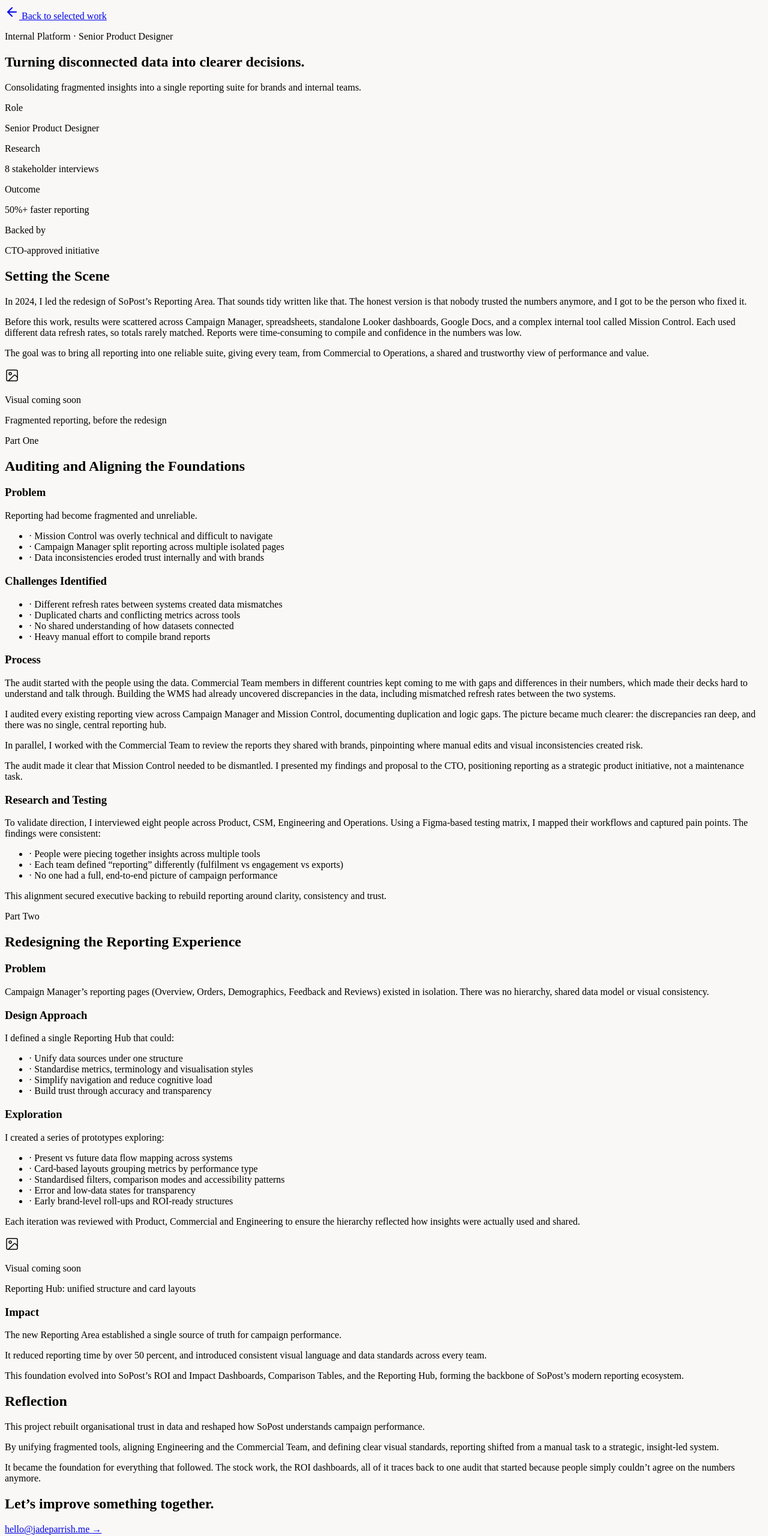
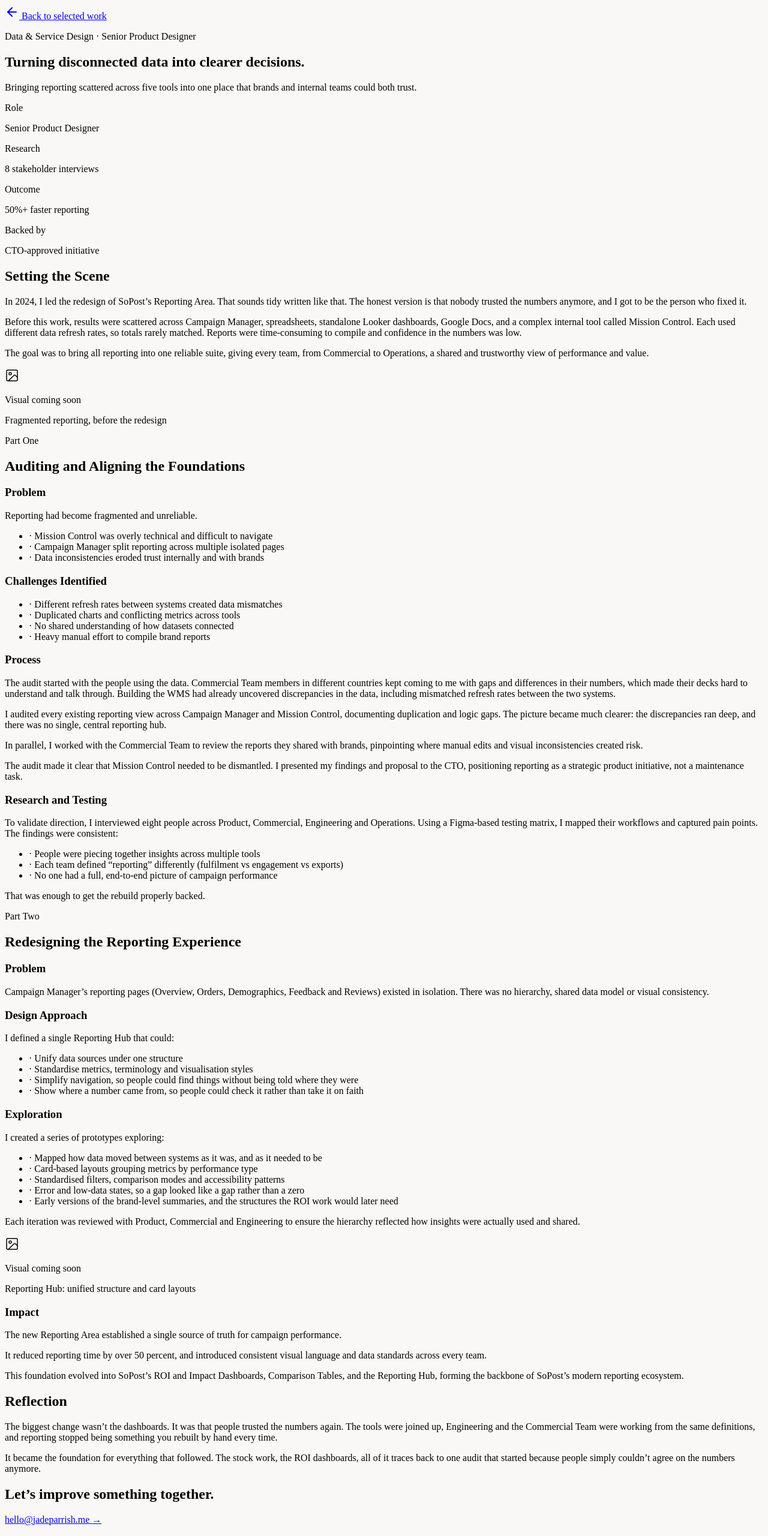
Before and after one commit to jadeparrish/portfolio, a Next.js app: page /work/reporting in a window 1280 px wide. Shown: the top 2561 px of the page at 60% size. Built offline with nearby package versions, Linux system fonts and the light colour scheme.

Commit message:
Update page.js

```diff
--- a/app/work/reporting/page.js
+++ b/app/work/reporting/page.js
@@ -54,14 +54,14 @@
         {/* Title */}
         <section className="pb-8 border-b border-neutral-200/80">
           <p className="text-[11px] uppercase tracking-[0.2em] font-medium text-neutral-600 mb-4">
-            Internal Platform &middot; Senior Product Designer
+            Data &amp; Service Design &middot; Senior Product Designer
           </p>
           <h1 className="text-3xl sm:text-4xl lg:text-5xl font-serif font-normal leading-[1.15] tracking-tight text-neutral-900 mb-6">
             Turning disconnected data into clearer decisions.
           </h1>
           <p className="text-neutral-600 text-lg sm:text-xl leading-[1.6] max-w-xl">
-            Consolidating fragmented insights into a single reporting suite for brands
-            and internal teams.
+            Bringing reporting scattered across five tools into one place that brands
+            and internal teams could both trust.
           </p>
         </section>
 
@@ -178,7 +178,7 @@
             <div>
               <SubLabel>Research and Testing</SubLabel>
               <p className="text-neutral-700 text-[17px] sm:text-[18px] leading-[1.75] mb-4">
-                To validate direction, I interviewed eight people across Product, CSM,
+                To validate direction, I interviewed eight people across Product, Commercial,
                 Engineering and Operations. Using a Figma-based testing matrix, I mapped
                 their workflows and captured pain points. The findings were consistent:
               </p>
@@ -188,8 +188,7 @@
                 <li className="flex gap-3"><span aria-hidden="true" className="text-[#A47864]">&middot;</span> No one had a full, end-to-end picture of campaign performance</li>
               </ul>
               <p className="text-neutral-700 text-[17px] sm:text-[18px] leading-[1.75]">
-                This alignment secured executive backing to rebuild reporting around
-                clarity, consistency and trust.
+                That was enough to get the rebuild properly backed.
               </p>
             </div>
           </div>
@@ -222,8 +221,8 @@
               <ul className="space-y-4 text-neutral-700 text-[17px] sm:text-[18px] leading-[1.75]">
                 <li className="flex gap-3"><span aria-hidden="true" className="text-[#A47864]">&middot;</span> Unify data sources under one structure</li>
                 <li className="flex gap-3"><span aria-hidden="true" className="text-[#A47864]">&middot;</span> Standardise metrics, terminology and visualisation styles</li>
-                <li className="flex gap-3"><span aria-hidden="true" className="text-[#A47864]">&middot;</span> Simplify navigation and reduce cognitive load</li>
-                <li className="flex gap-3"><span aria-hidden="true" className="text-[#A47864]">&middot;</span> Build trust through accuracy and transparency</li>
+                <li className="flex gap-3"><span aria-hidden="true" className="text-[#A47864]">&middot;</span> Simplify navigation, so people could find things without being told where they were</li>
+                <li className="flex gap-3"><span aria-hidden="true" className="text-[#A47864]">&middot;</span> Show where a number came from, so people could check it rather than take it on faith</li>
               </ul>
             </div>
 
@@ -233,11 +232,11 @@
                 I created a series of prototypes exploring:
               </p>
               <ul className="space-y-4 text-neutral-700 text-[17px] sm:text-[18px] leading-[1.75] mb-4">
-                <li className="flex gap-3"><span aria-hidden="true" className="text-[#A47864]">&middot;</span> Present vs future data flow mapping across systems</li>
+                <li className="flex gap-3"><span aria-hidden="true" className="text-[#A47864]">&middot;</span> Mapped how data moved between systems as it was, and as it needed to be</li>
                 <li className="flex gap-3"><span aria-hidden="true" className="text-[#A47864]">&middot;</span> Card-based layouts grouping metrics by performance type</li>
                 <li className="flex gap-3"><span aria-hidden="true" className="text-[#A47864]">&middot;</span> Standardised filters, comparison modes and accessibility patterns</li>
-                <li className="flex gap-3"><span aria-hidden="true" className="text-[#A47864]">&middot;</span> Error and low-data states for transparency</li>
-                <li className="flex gap-3"><span aria-hidden="true" className="text-[#A47864]">&middot;</span> Early brand-level roll-ups and ROI-ready structures</li>
+                <li className="flex gap-3"><span aria-hidden="true" className="text-[#A47864]">&middot;</span> Error and low-data states, so a gap looked like a gap rather than a zero</li>
+                <li className="flex gap-3"><span aria-hidden="true" className="text-[#A47864]">&middot;</span> Early versions of the brand-level summaries, and the structures the ROI work would later need</li>
               </ul>
               <p className="text-neutral-700 text-[17px] sm:text-[18px] leading-[1.75]">
                 Each iteration was reviewed with Product, Commercial and Engineering to
@@ -274,13 +273,10 @@
           <SectionLabel>Reflection</SectionLabel>
           <div className="space-y-5 text-neutral-700 text-[17px] sm:text-[18px] leading-[1.75]">
             <p>
-              This project rebuilt organisational trust in data and reshaped how SoPost
-              understands campaign performance.
-            </p>
-            <p>
-              By unifying fragmented tools, aligning Engineering and the Commercial Team, and
-              defining clear visual standards, reporting shifted from a manual task to a
-              strategic, insight-led system.
+              The biggest change wasn&rsquo;t the dashboards. It was that people trusted
+              the numbers again. The tools were joined up, Engineering and the Commercial
+              Team were working from the same definitions, and reporting stopped being
+              something you rebuilt by hand every time.
             </p>
             <p>
               It became the foundation for everything that followed. The stock work, the
```
